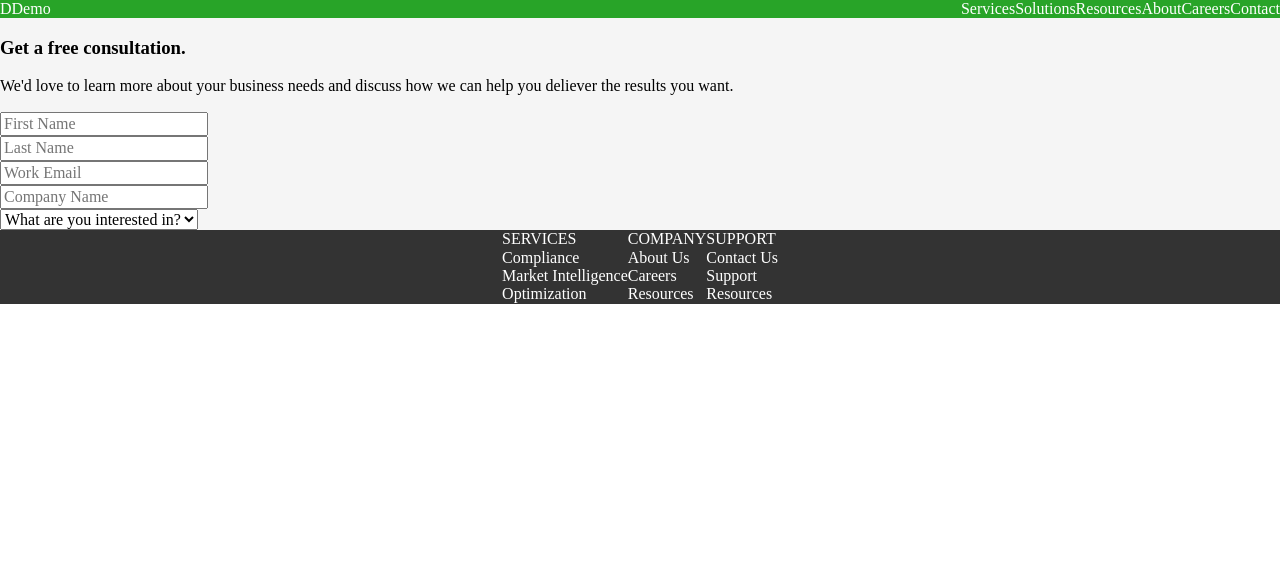
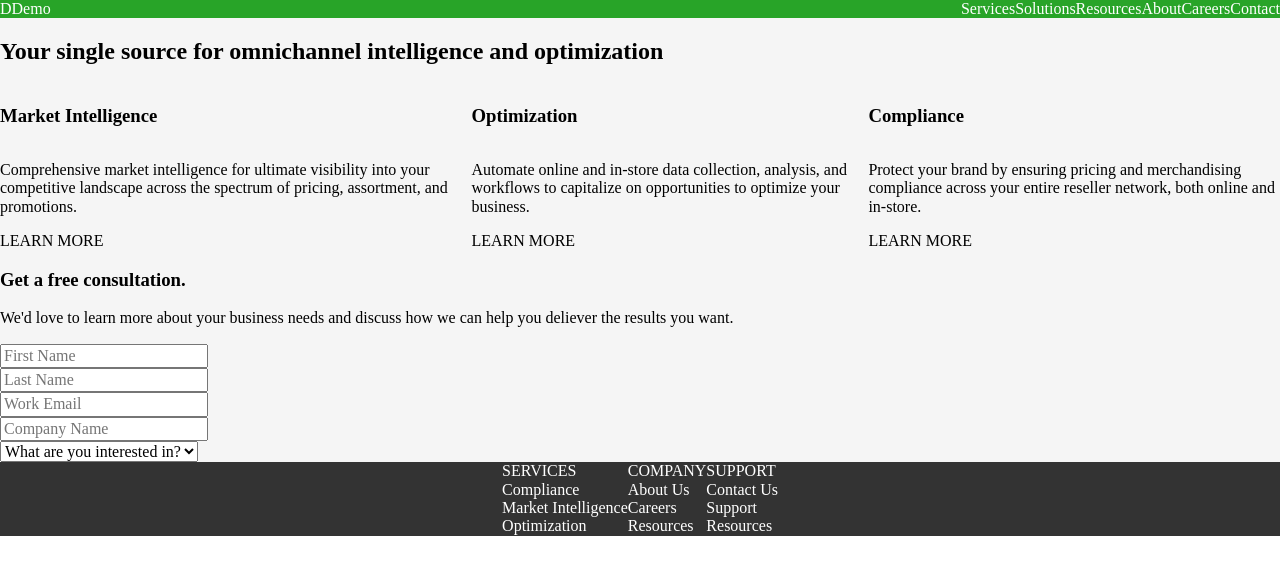
Before and after one commit to Vccentric/Responsive-Designs, a React app: page / in a window 1280 px wide. Shown: the top 574 px of the page. Built offline with nearby package versions, Linux system fonts and the light colour scheme.

Commit message:
1. Add 'ServicesSection' component stub. 2. Add general CSS classes.

```diff
--- a/src/design-1/components/App.js
+++ b/src/design-1/components/App.js
@@ -1,6 +1,7 @@
 import React from "react";
 import Header from "./Header";
 import Footer from "./Footer";
+import ServicesSection from "./ServicesSection";
 import ConsultationForm from "./ConsultationForm";
 import "../css/styles.css";
 import "../../third-party-libraries/Normalize-8.0.1.css";
@@ -10,6 +11,7 @@ const App = () => {
     return (
         <div id="page-container">
             <Header />
+            <ServicesSection />
             <ConsultationForm />
             <Footer />
         </div>
--- /dev/null
+++ b/src/design-1/components/ServicesSection.js
@@ -0,0 +1,29 @@
+import React from "react";
+
+// services section component
+const ServicesSection = () => {
+    return (
+        <div className="services-section">
+            <h2 className="title">Your single source for omnichannel intelligence and optimization</h2>
+            <div className="container row">
+                <div className="container column">
+                    <h3 className="title">Market Intelligence</h3>
+                    <p className="description">Comprehensive market intelligence for ultimate visibility into your competitive landscape across the spectrum of pricing, assortment, and promotions.</p>
+                    <span>LEARN MORE</span>
+                </div>
+                <div className="container column">
+                    <h3 className="title">Optimization</h3>
+                    <p className="description">Automate online and in-store data collection, analysis, and workflows to capitalize on opportunities to optimize your business.</p>
+                    <span>LEARN MORE</span>
+                </div>
+                <div className="container column">
+                    <h3 className="title">Compliance</h3>
+                    <p className="description">Protect your brand by ensuring pricing and merchandising compliance across your entire reseller network, both online and in-store.</p>
+                    <span>LEARN MORE</span>
+                </div>
+            </div>
+        </div>
+    );
+}
+
+export default ServicesSection;
--- a/src/design-1/css/styles.css
+++ b/src/design-1/css/styles.css
@@ -12,6 +12,22 @@
 
 #root {
     background-color: whitesmoke;
+}
+
+.title {
+    font-weight: bold;
+}
+
+.container {
+    display: flex;
+}
+
+.container.row {
+    flex-direction: row;
+}
+
+.container.column {
+    flex-direction: column;
 }
 
 /* ===== Header ===== */
```
